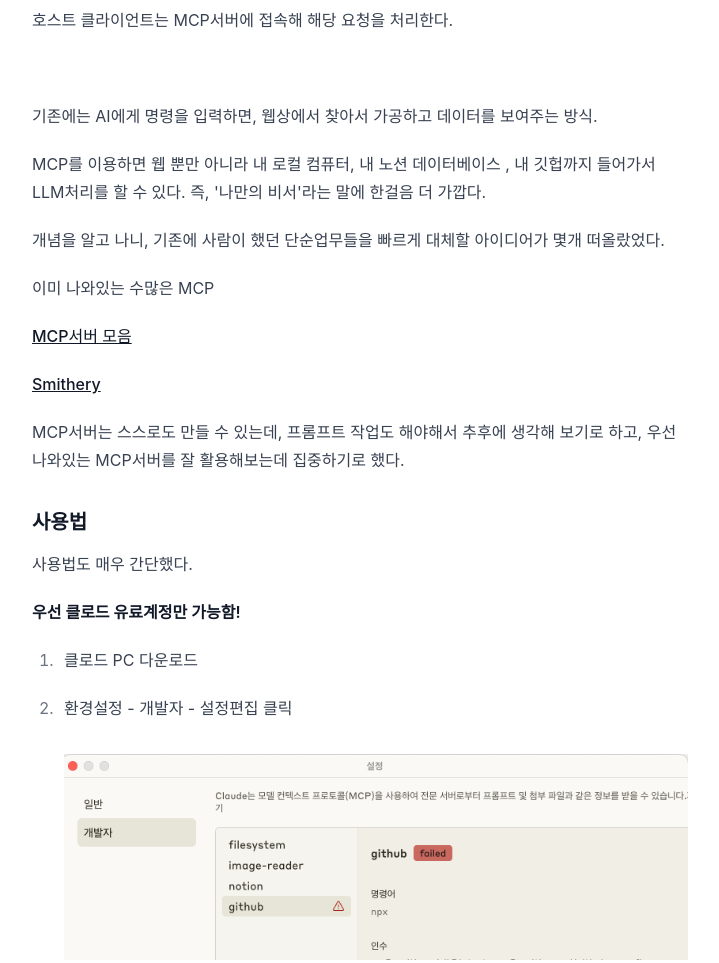
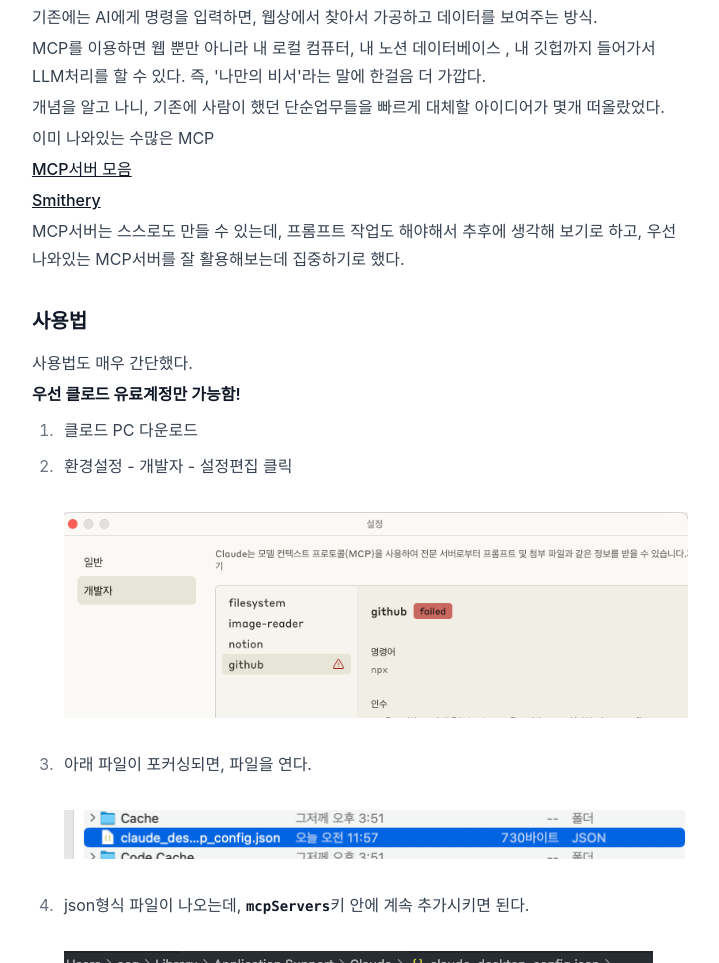
Before and after one commit to aksel26/aksel26.github.io, a Gatsby site: page /dev/tech-intro/2025-04-04-MCP in a window 1280 px wide. Shown: the part 440-1403 px from the top of the page, without its empty margins (280-999 px from the left). Built offline with nearby package versions, Linux system fonts and the light colour scheme; Gatsby itself is replaced by a stand-in of ours.

Commit message:
행간css

```diff
--- a/src/styles/global.css
+++ b/src/styles/global.css
@@ -98,6 +98,14 @@ section {
 code[class*="language-"] {
   font-size: 0.75rem;
 }
+.prose :where(p):not(:where([class~="not-prose"], [class~="not-prose"] *)) {
+  margin: 3px 0;
+}
+
+.prose ul,
+.prose ol {
+  margin: 0;
+}
 
 @media (max-width: 767px) {
   .mobile-scroll-snap-container {
```
